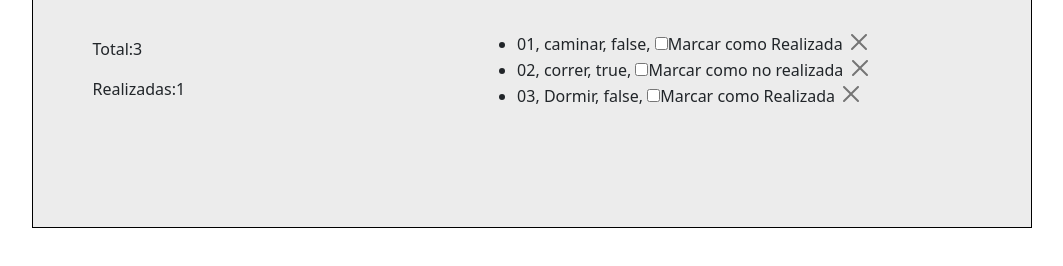
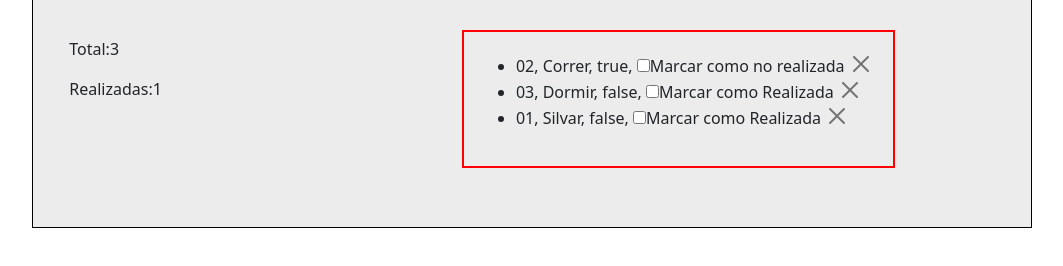
Before and after one commit to Noxvill/todo-list, a plain HTML site: page index.html in a window 1280 px wide. Shown: the part 300-566 px from the top of the page, without its empty margins (108-1171 px from the left). Drawn offline with nearby package versions, Linux system fonts and the light colour scheme.

Commit message:
cambios en lógicas

```diff
--- a/assets/css/style.css
+++ b/assets/css/style.css
@@ -86,11 +86,13 @@ margin-left: -100px;
 
 .modify{
  margin: auto;
+ padding: 20px;
   display: flex;
   flex-direction: row;
   justify-content: right;
   margin-top: -1%;
   margin-left: 300px;
+  border: 2px solid #ff0000;
 
 }
 
--- a/assets/js/index.js
+++ b/assets/js/index.js
@@ -24,7 +24,7 @@ let tareas = [
 {
 
     id:"01",
-    name:"caminar",
+    name:"Silvar",
     done:false
 
 },
@@ -32,7 +32,7 @@ let tareas = [
 {
 
     id:"02",
-    name:"correr",
+    name:"Correr",
     done:true
 
 },
@@ -56,7 +56,7 @@ const renderlitask = (id, name, done) => (
 <pan>${done}</pan>,
 
 <input id="chkbx" type="checkbox" onclick="markasdonetask('${id}')">${done ? "Marcar como no realizada":"Marcar como Realizada" }</input>
-<button type="button" class="btn-close text-danger" aria-label="Close" onclick="deletetask('${name}')"></button>
+<button type="button" class="btn-close text-danger" aria-label="Close" onclick="deletetask('${id}')"></button>
 
 </li>`
 )
@@ -88,10 +88,11 @@ alert("El campo está vacío")
 btnadd.addEventListener('click', addtask)
 
 // Función para eliminar tarea
-const deletetask =(nametaskdelete)=>{
-
-tareas = tareas.filter((tarea) => tarea.name != nametaskdelete)
+const deletetask =(idtaskdelete)=>{
+    if(confirm("Está seguro que desea eliminar esta tarea?")){
+tareas = tareas.filter((tarea) => tarea.id != idtaskdelete)
 rendertask()
+    }
 
 }
 
@@ -115,8 +116,7 @@ rendertask()
 // Función para renderizar tareas en form
 
 const rendertask = () =>{
-
-    // alert("estiy dentro de rendeertask")
+// alert("estiy dentro de rendeertask")
 tareas = tareas.sort((a,b) => a.name.localeCompare(b.name));
 ultask.innerHTML=""
 for (mytask in tareas){
```
